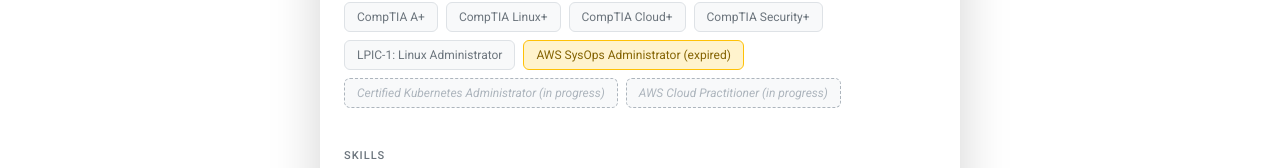
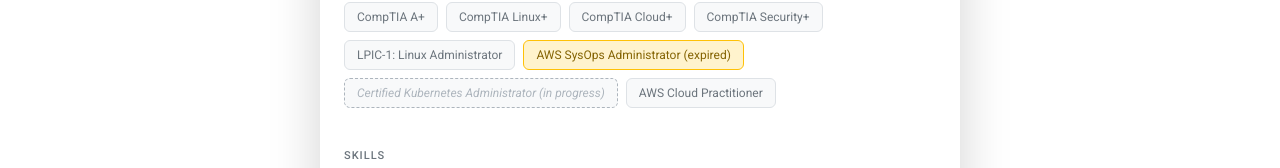
Before and after one commit to zemation/cloud-engineer-react, a React (Create React App) app: page /resume in a window 1280 px wide. Shown: the part 539-707 px from the top of the page. Built offline with nearby package versions, Linux system fonts and the light colour scheme.

Commit message:
Updates post aws CP

```diff
--- a/src/components/About.js
+++ b/src/components/About.js
@@ -186,11 +186,10 @@
     desc: "Currently studying for the CKA.",
   },
   {
-    year: "In Progress",
+    year: "2026",
     type: "cert",
     title: "AWS Cloud Practitioner",
-    status: "wip",
-    desc: "Currently working towards AWS Cloud Practitioner certification.",
+    desc: "Issued May 13, 2026.",
   },
 ];
 
--- a/src/components/Projects.js
+++ b/src/components/Projects.js
@@ -57,10 +57,10 @@
     },
     {
         title: "AWS Certification Path",
-        goal: "Progress from AWS Cloud Practitioner through to CloudOps Engineer certification.",
+        goal: "Progress through AWS certifications toward CloudOps Engineer.",
         tags: [{ label: "Cloud", color: "blue" }, { label: "In Progress", color: "warning" }],
         bullets: [
-            "Currently studying for the AWS Cloud Practitioner certification.",
+            "Passed AWS Cloud Practitioner on May 13, 2026.",
             "Path continues toward AWS CloudOps Engineer to complement existing infrastructure expertise.",
         ],
     },
--- a/src/components/Resume.js
+++ b/src/components/Resume.js
@@ -40,7 +40,7 @@
   { label: "LPIC-1: Linux Administrator", wip: false },
   { label: "AWS SysOps Administrator", expired: true },
   { label: "Certified Kubernetes Administrator", wip: true },
-  { label: "AWS Cloud Practitioner", wip: true },
+  { label: "AWS Cloud Practitioner", issued: "May 13, 2026" },
 ];
 
 const skillCategories = {
```
